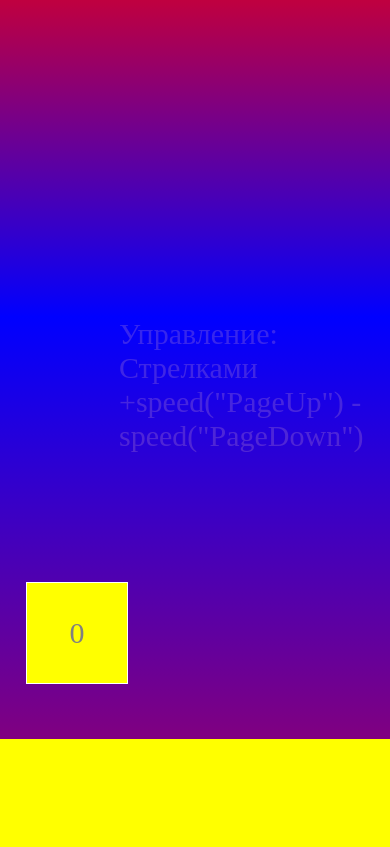
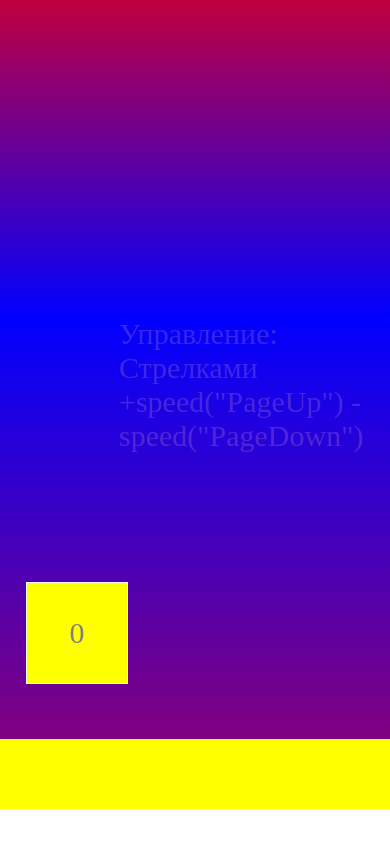
Before and after one commit to Focusim/mini-game, a plain HTML site: page index.html in a window 390 px wide. Shown: the part 105-952 px from the top of the page. Drawn offline with Linux system fonts and the light colour scheme.

Commit message:
Update style.css

```diff
--- a/style.css
+++ b/style.css
@@ -12,7 +12,8 @@ body {
 
 @media (max-width: 1200px){
     .bg{
-        border-bottom: 330px solid yellow;
+        border-bottom: 70px solid yellow;
+        margin-bottom: 70px;
     }
 }
 
```
